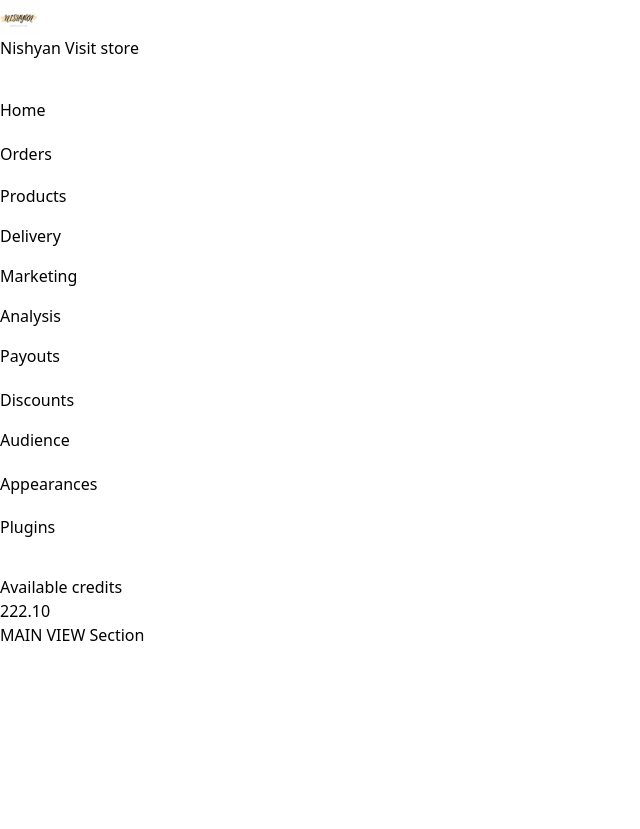
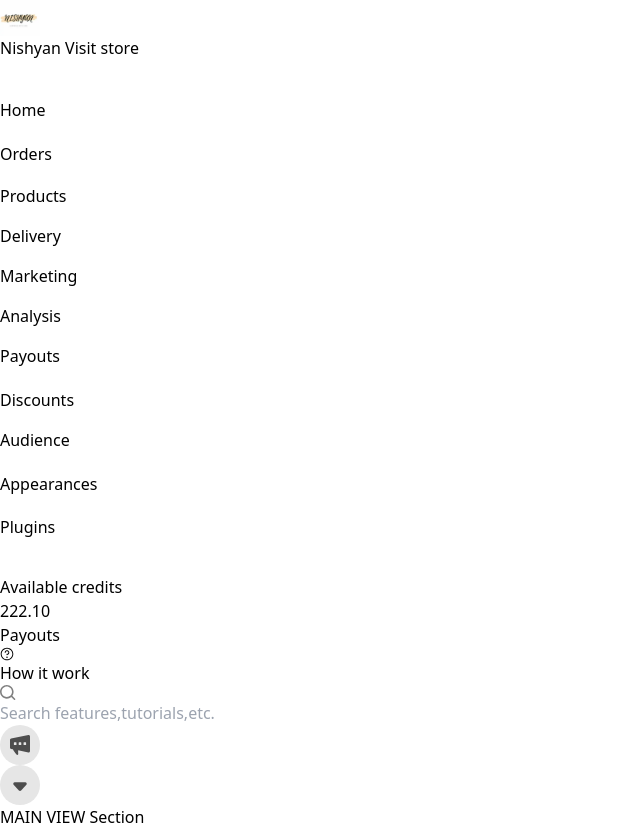
Before and after one commit to sarb001/Dukaan-dashboard-UI, a React (Vite) app: page / in a window 1280 px wide. Shown: the whole page, without its empty margins (0-640 px from the left). Before the commit the page ends 800 px from the top, so only its background shows below. Built offline with nearby package versions, Linux system fonts and the light colour scheme.

Commit message:
refactor - Headerbar completed

```diff
--- a/src/components/Mainview.jsx
+++ b/src/components/Mainview.jsx
@@ -1,7 +1,44 @@
+import { Magnifyglassicon, Questionimg, SpeakerIcon, ToggleIcon } from "../images/Allimages"
+
 export  const  Mainview = () => {
     return (
         <>
+         <Header />
          MAIN VIEW  Section
         </>
     )
 }
+
+export  const Header  = () => {
+     return (
+          <div className="grid grid-cols-[2.5fr,4fr,1fr]  h-[14vh] pl-4 pr-4">
+
+            <div className="grid grid-cols-[2fr,4fr]">
+               <div className="text-xl items-center flex"> Payouts </div>
+
+                <div className="grid grid-cols-[1fr,6fr] justify-start items-center  ">
+                    <div className="flex items-center pl-2"> <Questionimg /> </div>
+                    <div className="text-[14px]"> How it work  </div>
+                </div>
+
+            </div>
+
+            <div className = "p-3">
+                <div className="bg-[#f2f2f2] grid grid-cols-[1fr,8fr] p-2 rounded-[4px] w-72 ">
+                  <div className="flex items-center "> <Magnifyglassicon /> </div>
+                  <div className="flex">
+                    <input type = "text" placeholder="Search features,tutorials,etc."
+                     className="focus:outline-none"
+                    />
+                  </div>
+                </div>
+            </div>
+
+            <div className="grid grid-cols-2 items-center">
+                    <div> <SpeakerIcon /> </div>
+                    <div> <ToggleIcon /> </div>
+            </div>
+
+          </div>
+     )
+}
```
